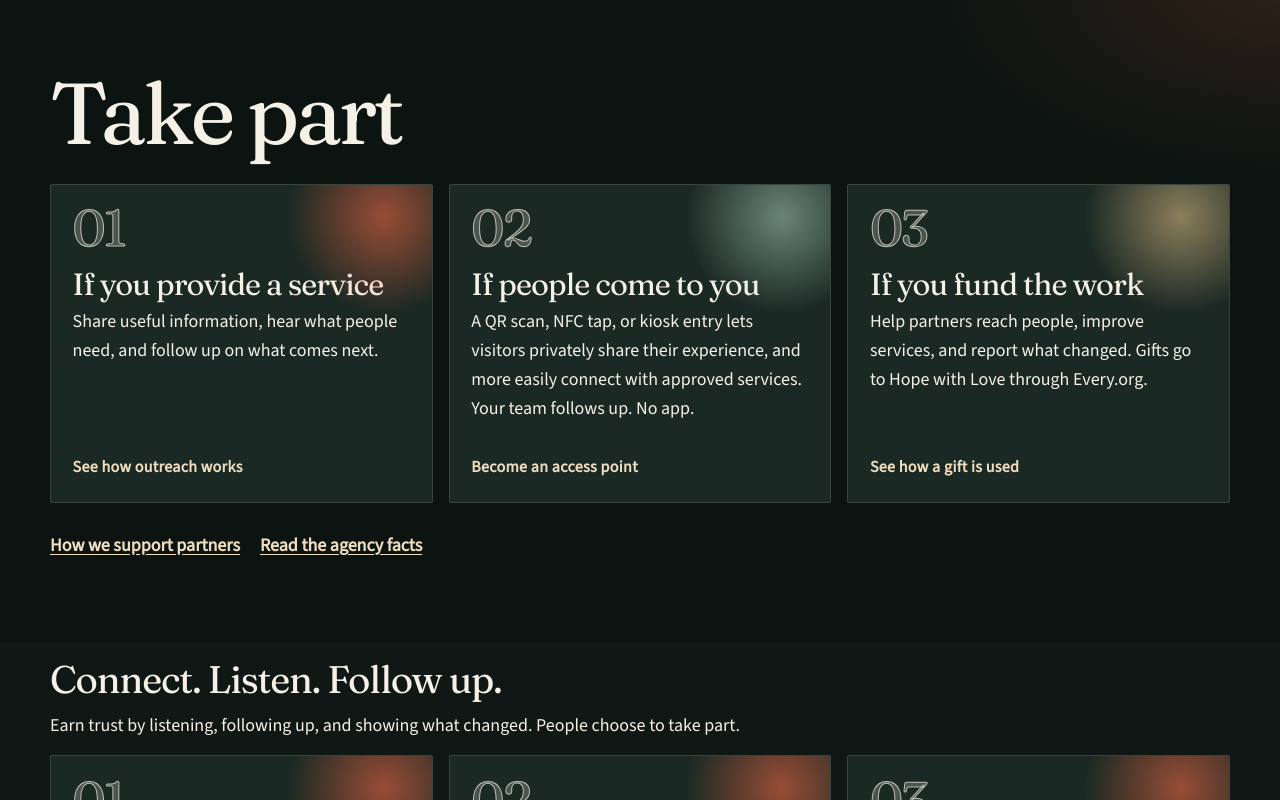
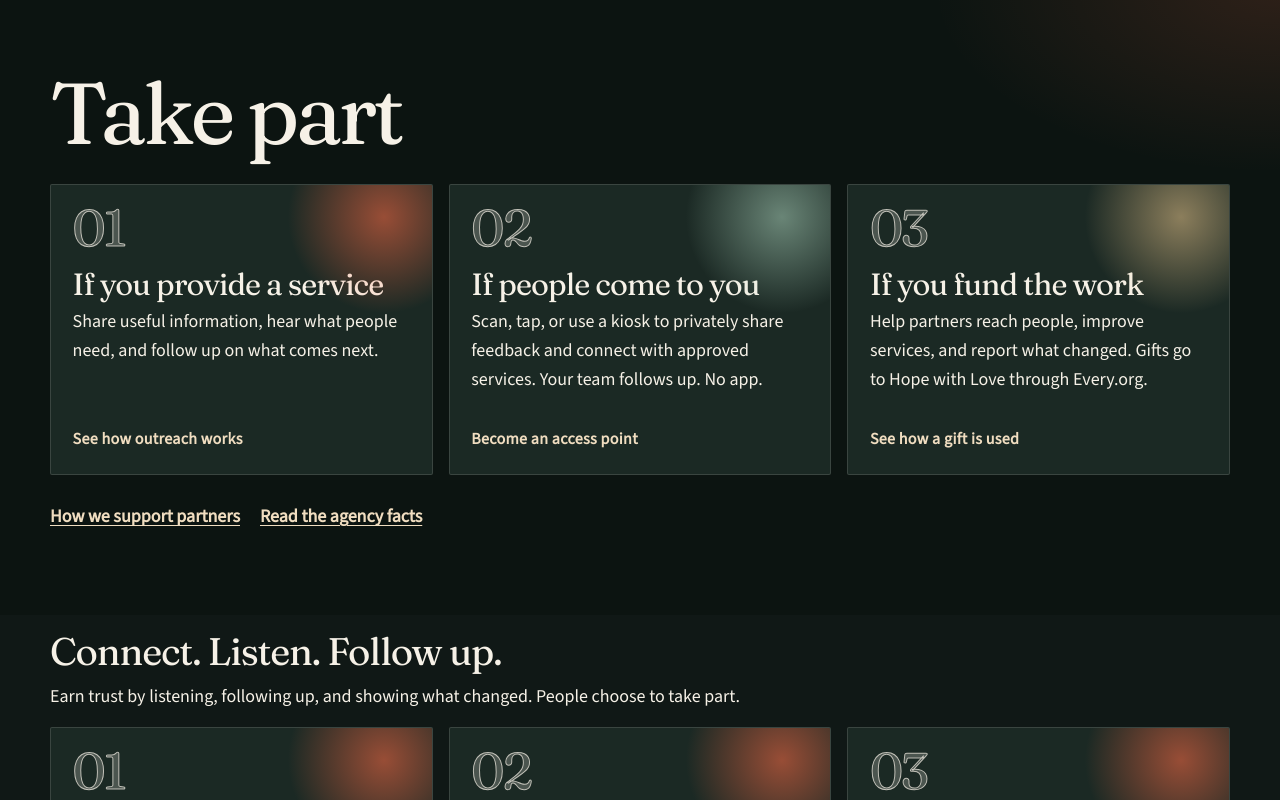
Before and after one commit to hopeonesource/hope1source.org, a React (Vite) app in the folder preview-v4/: page / in a window 1280 px wide. Shown: the part 2000-2800 px from the top of the page. Built offline with nearby package versions, Linux system fonts and the light colour scheme.

Commit message:
Shorten homepage access-point invitation

```diff
--- a/preview-v4/src/content/roles.js
+++ b/preview-v4/src/content/roles.js
@@ -36,7 +36,7 @@ export const roles = [
     kicker: 'Congregations, libraries, community centers',
     title: 'Your front desk can be where people find help.',
     panel: 'Congregations, libraries, community centers, and food sites.',
-    lede: 'A QR scan, NFC tap, or kiosk entry lets visitors privately share their experience, and more easily connect with approved services. Your team follows up. No app.',
+    lede: 'Scan, tap, or use a kiosk to privately share feedback and connect with approved services. Your team follows up. No app.',
     points: [],
     cta: 'Become an access point',
     subject: 'Access point',
```
Also changed, not shown: 1 other file (tests, documents, lock files or other folders).
